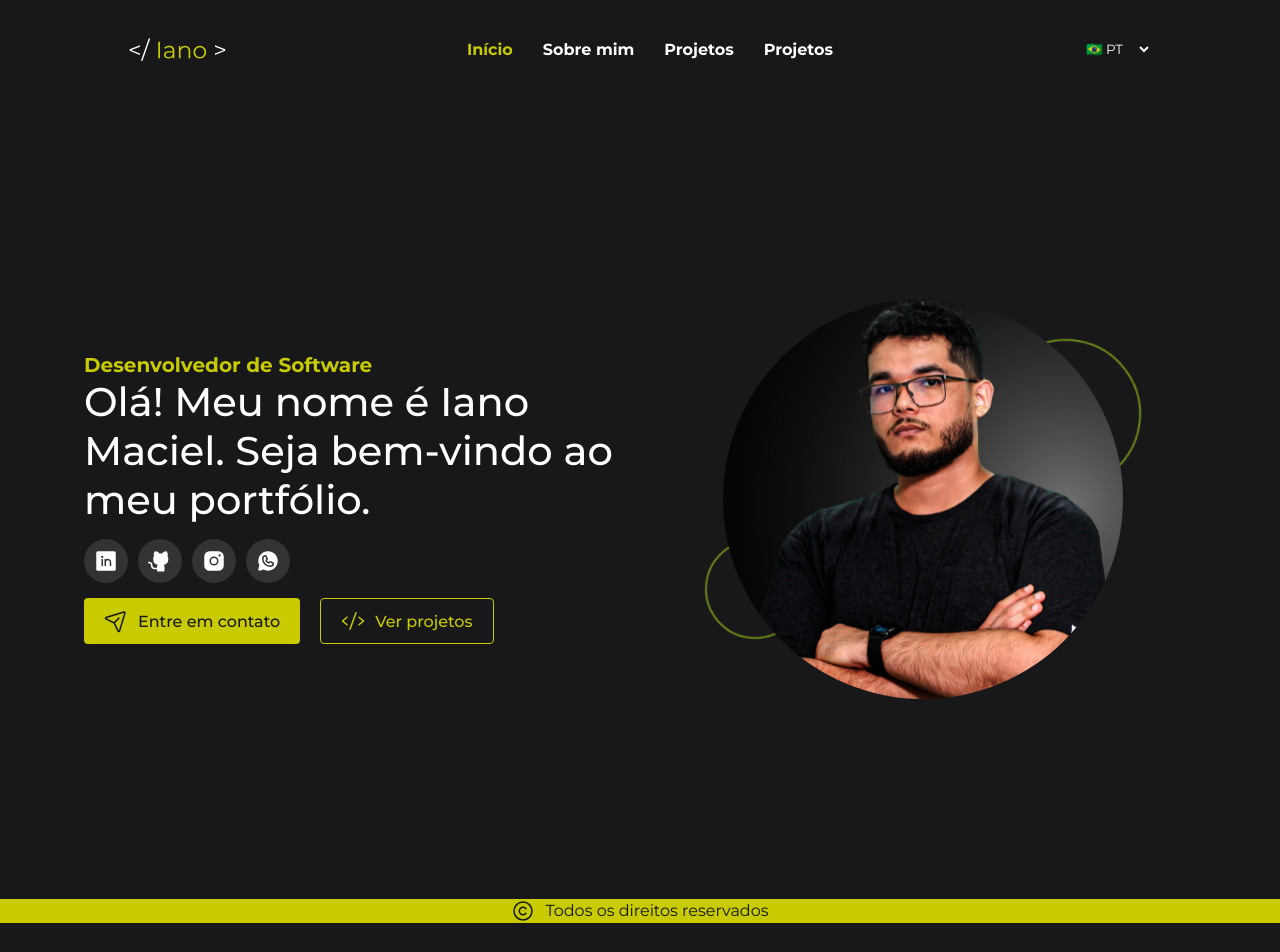
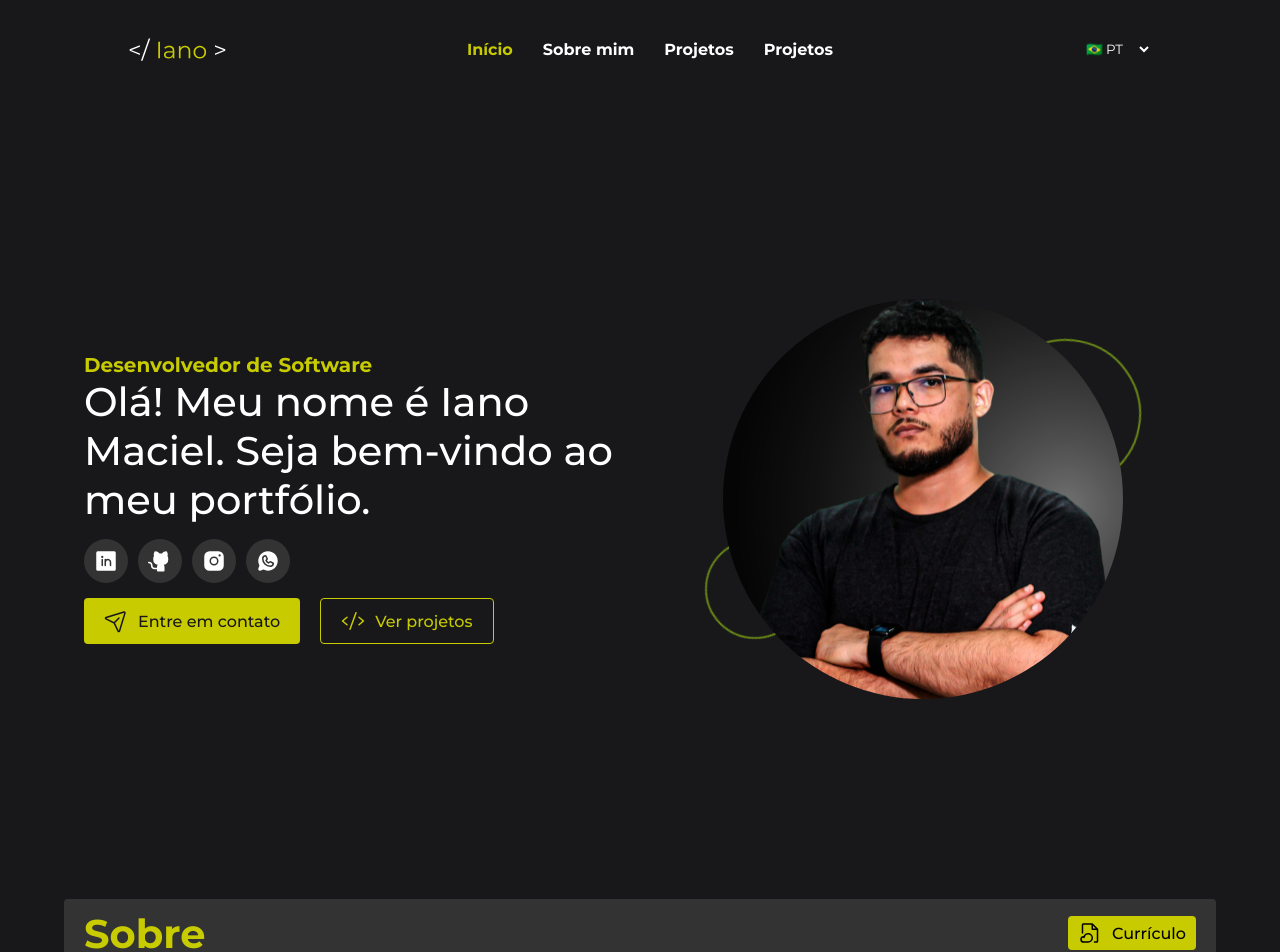
Before and after one commit to IanoMaciel/portfolio, a React (Vite) app: page / in a window 1280 px wide. Shown: the top 952 px of the page. Before the commit the page ends 923 px from the top, so only its background shows below. Built offline with nearby package versions, Linux system fonts and the light colour scheme.

Commit message:
style: ajuste na paleta de cores

```diff
--- a/src/components/Layout/index.tsx
+++ b/src/components/Layout/index.tsx
@@ -1,3 +1,4 @@
+import AboutMe from "../../pages/AboutMe";
 import Home from "../../pages/Home";
 import Content from "../Content";
 import Footer from "../Footer";
@@ -6,11 +7,12 @@ import { MainHeader } from "../MainHeader";
 export default function Layout() {
     return (
         <>
-            <MainHeader/>
+            <MainHeader />
             <Content>
-                <Home/>
+                <Home />
+                <AboutMe />
             </Content>
-            <Footer/>
+            <Footer />
         </>
     );
 }
--- a/src/styles/style.d.ts
+++ b/src/styles/style.d.ts
@@ -7,6 +7,7 @@ declare module 'styled-components' {
     colors: {
       primary: string;
       secondary: string;
+      tertiary: string;
 
       black: string;
       white: string;
--- a/src/styles/themes/dark.ts
+++ b/src/styles/themes/dark.ts
@@ -3,6 +3,7 @@ export default {
   colors: {
     primary: ' #18181B',
     secondary: '#C7CB00',
+    tertiary: '#333333',
 
     black: '#000000',
     white: '#ffffff',
```
